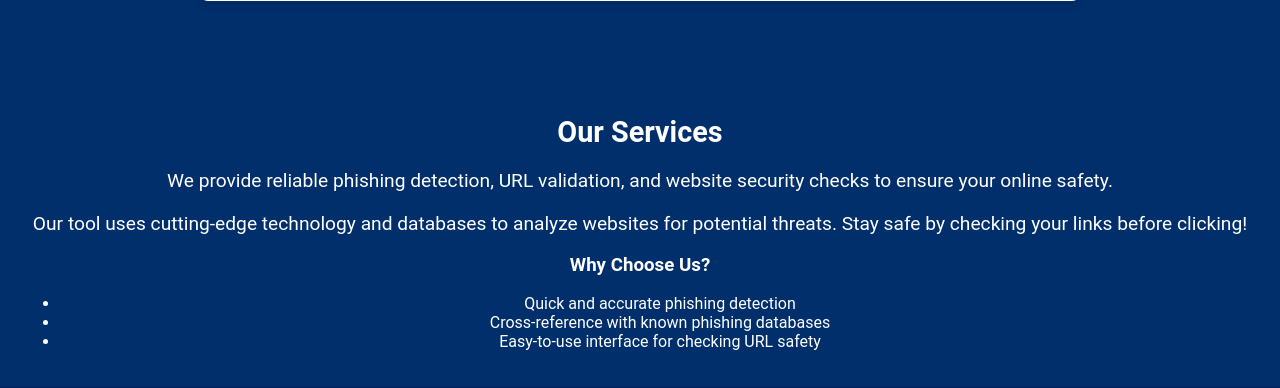
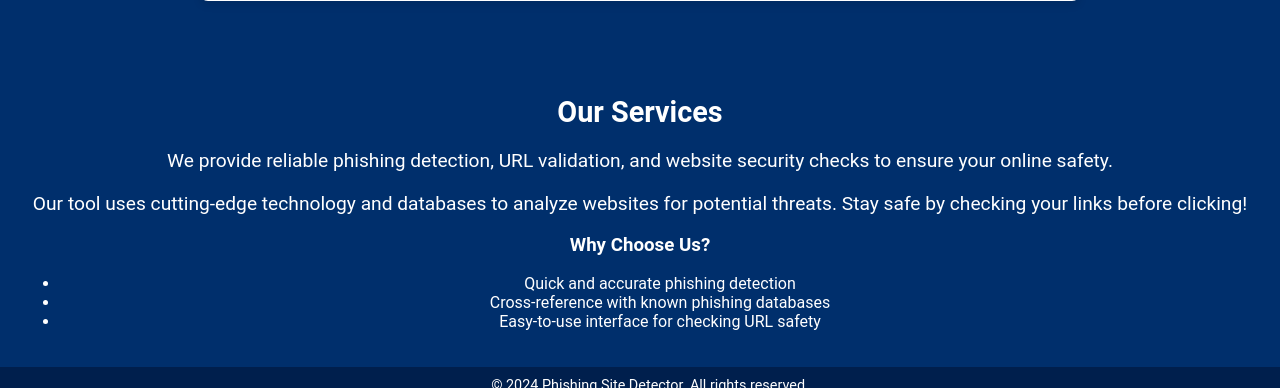
Before and after one commit to JosephBusayo/link_verifier, a Flask app: template templates/result.html in a window 1280 px wide. Shown: the part 412-800 px from the top of the page. Run offline with Flask 3, Linux system fonts and the light colour scheme; the template is opened without the code that fills it, so the values that code supplies are empty.

Commit message:
Update styles.css

```diff
--- a/static/styles.css
+++ b/static/styles.css
@@ -120,7 +120,7 @@ input[type="text"]:focus {
     color: #ffffff;
     padding: 20px 20px;
     text-align: center;
-    margin-top: 50px; /* Push it down from the content above */
+    margin-top: 30px; /* Push it down from the content above */
 }
 
 .services h2 {
```
